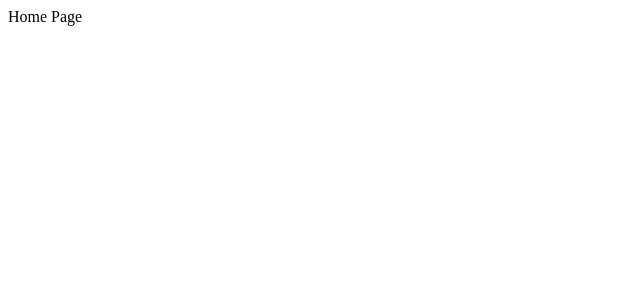
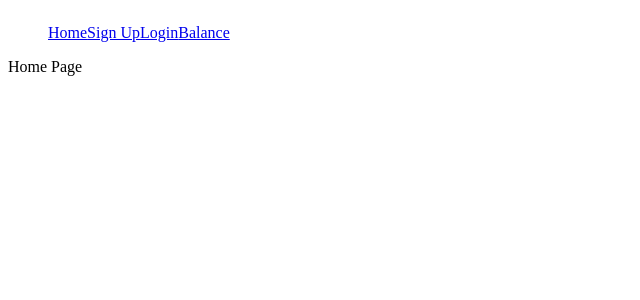
Before and after one commit to ceriously1/cse416surveyproject, a React (Create React App) app in the folder owo/: page / in a window 1280 px wide. Shown: the top 300 px of the page, without its empty margins (0-640 px from the left). Built offline with nearby package versions, Linux system fonts and the light colour scheme; the HTML template or start-up script is replaced by a standard one.

Commit message:
Added an elementary navbar to help with dev stuff

```diff
--- a/owo/src/App.js
+++ b/owo/src/App.js
@@ -9,9 +9,12 @@ import Progress from './pages/Progress.js';
 import Published from './pages/Published.js';
 import Signup from './pages/Signup.js';
 
+import NavigationBar from './components/layout/NavigationBar.js';
+
 function App() {
   return (
     <div>
+      <NavigationBar />
       <Routes>
         <Route path='/' element={<Home/>}/>
         <Route path='/account' element={<Account/>}/>
--- /dev/null
+++ b/owo/src/components/layout/NavigationBar.js
@@ -0,0 +1,16 @@
+import {Link} from 'react-router-dom';
+
+function NavigationBar() {
+    return <header>
+        <nav>
+            <ul style= {{display: 'inline-flex', listStyle: 'none'}}>
+                <li><Link to='/'>Home</Link></li>
+                <li><Link to='/user/signup'>Sign Up</Link></li>
+                <li><Link to='/user/login'>Login</Link></li>
+                <li><Link to='/user/balance'>Balance</Link></li>
+            </ul>
+        </nav>
+    </header>;
+}
+
+export default NavigationBar;
--- a/owo/src/pages/Balance.js
+++ b/owo/src/pages/Balance.js
@@ -5,7 +5,7 @@ import { useState, useEffect} from 'react';
 function Balance() {
     // sets isLoading to "true"
     const [isLoading, setIsLoading] = useState(true);
-    const [balance, setBalance] = useState(301);
+    const [balance, setBalance] = useState(0);
 
     // useEffect conditionally calls fetch so that it isn't called everytime a state is updated
     // the empty array at the end means that fetch will only be called when this page is first rendered
```
Also changed, not shown: owo/src/components/NavBar.js (deleted, +0 -17 lines), owo/src/components/layout/List.js (renamed from owo/src/components/lists/List.js), owo/src/components/layout/Listing.js (renamed from owo/src/components/lists/Listing.js).
